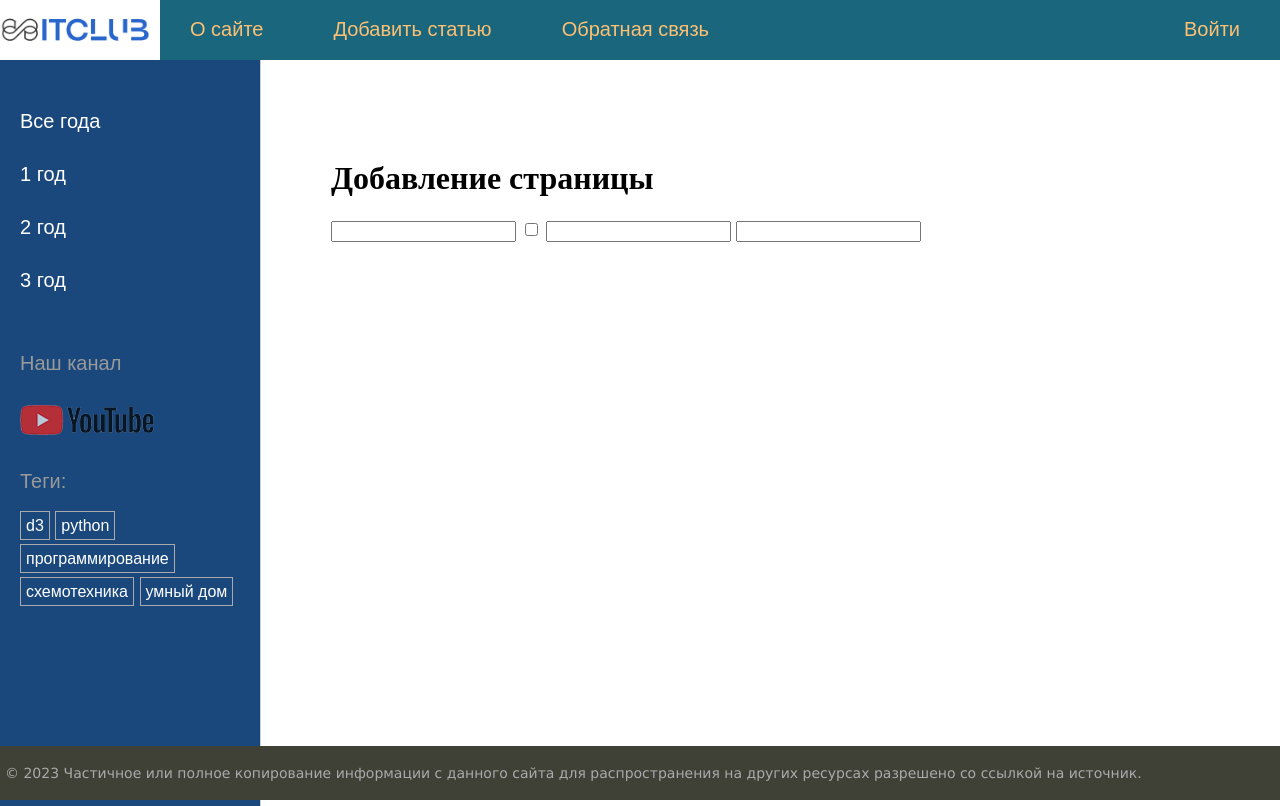
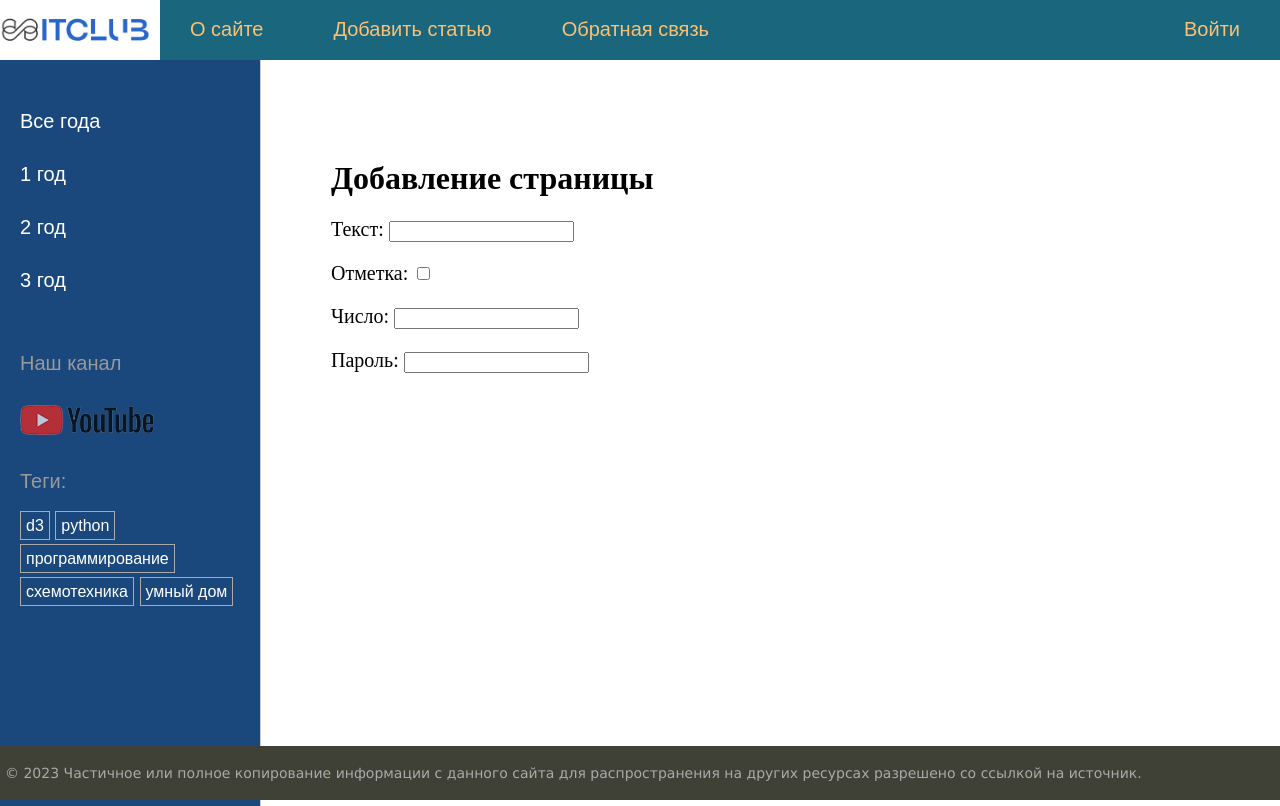
Before and after one commit to 19kubyshko88/Django_Balakirev_course, a Django app: page /addpage/ in a window 1280 px wide. Run offline with Django 4.2, Linux system fonts and the light colour scheme; data comes from the database, SQL or seed files in the repository.

Commit message:
#43. Что такое HTML-формы. Отправка данных по GET и POST-запросам. Шаблон addpage - подписи у полей ввода.

```diff
--- a/itclub_site/itclub/templates/itclub/addpage.html
+++ b/itclub_site/itclub/templates/itclub/addpage.html
@@ -3,9 +3,9 @@
 {% block content %}
 <h1>{{title}}</h1>
 <form action="">
-    <input type="text">
-    <input type="checkbox">
-    <input type="number">
-    <input type="password">
+    <p><label for="id_1">Текст: </label><input type="text" id="id_1"></p>
+    <p><label for="id_2">Отметка: </label><input type="checkbox" id="id_2"></p>
+    <p><label for="id_3">Число: </label><input type="number" id="id_3"></p>
+    <p><label for="id_4">Пароль: </label><input type="password" id="id_4"></p>
 </form>
 {% endblock %}
```
